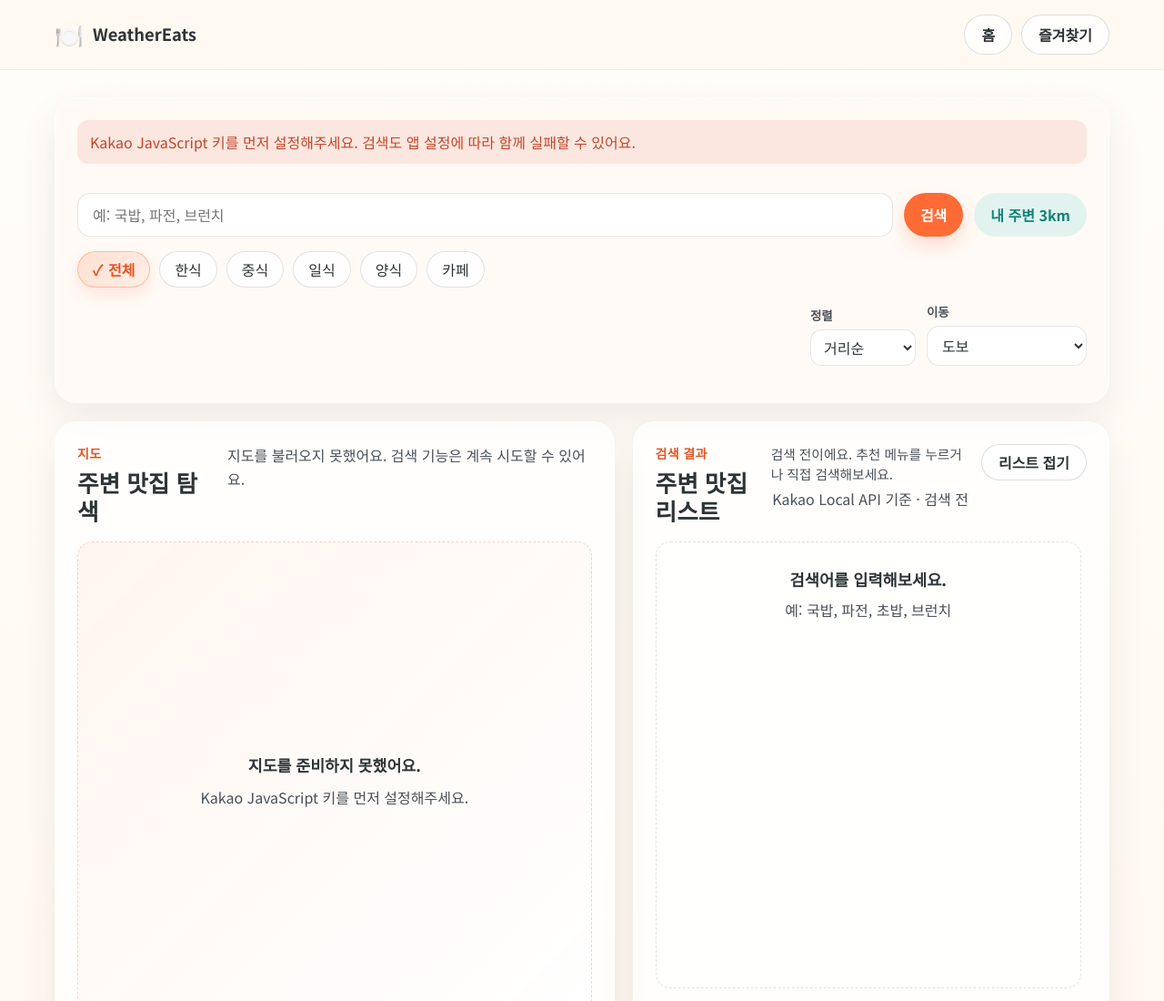
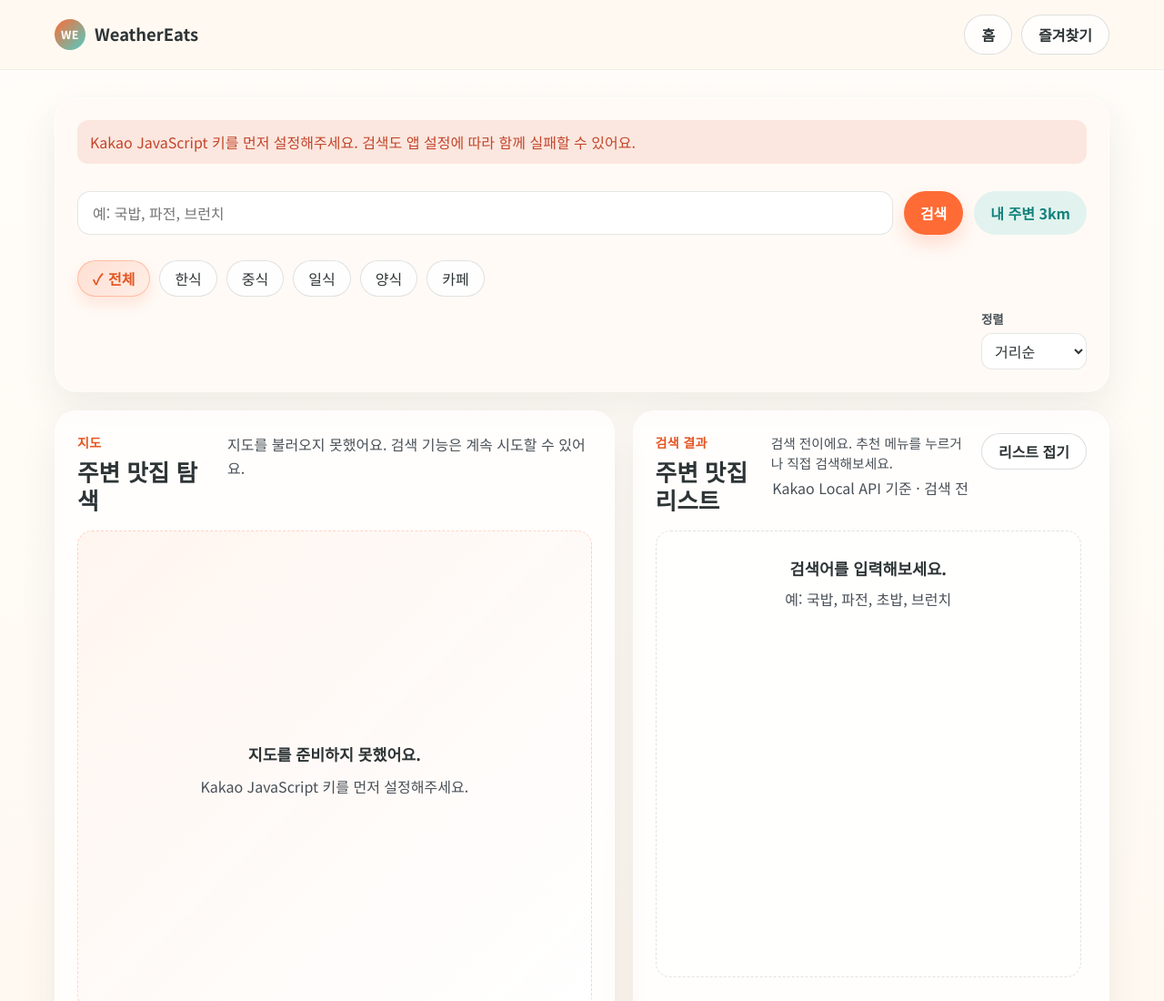
Before and after one commit to tmdry4530/kosta-ajax, a plain HTML site: page search.html in a window 1280 px wide. Shown: the top 1100 px of the page at 91% size. Drawn offline with nearby package versions, Linux system fonts and the light colour scheme.

Commit message:
style: clean up the dogfood search controls and branding

```diff
--- a/css/common.css
+++ b/css/common.css
@@ -91,7 +91,17 @@ body.theme-default {
 }
 
 .brand-mark {
-  font-size: 1.6rem;
+  align-items: center;
+  background: linear-gradient(135deg, var(--color-primary), var(--color-secondary));
+  border-radius: 999px;
+  color: #ffffff;
+  display: inline-flex;
+  font-size: 0.78rem;
+  font-weight: 700;
+  height: 34px;
+  justify-content: center;
+  letter-spacing: 0.04em;
+  width: 34px;
 }
 
 .header-nav {
--- a/css/search.css
+++ b/css/search.css
@@ -10,7 +10,7 @@
 .search-controls-panel {
   background: #fffaf6;
   display: grid;
-  gap: 16px;
+  gap: 14px;
 }
 
 .search-form {
@@ -27,6 +27,7 @@
 .search-utility-bar {
   display: grid;
   gap: 12px;
+  justify-content: end;
 }
 
 .search-select-group {
@@ -62,7 +63,6 @@
 .recent-searches {
   display: grid;
   gap: 8px;
-  order: 1;
 }
 
 .recent-search-list,
@@ -433,6 +433,7 @@
 
   .search-utility-bar {
     grid-template-columns: 1fr;
+    justify-content: stretch;
   }
 
   .search-select-group-compact {
@@ -505,8 +506,7 @@
   }
 
   .search-utility-bar {
-    align-items: end;
-    grid-template-columns: minmax(0, 1fr) minmax(140px, 176px);
+    grid-template-columns: minmax(140px, 176px);
   }
 
   .search-content-grid {
--- a/search.html
+++ b/search.html
@@ -18,7 +18,7 @@
     <header class="site-header">
       <div class="container header-inner">
         <a class="brand" href="index.html" aria-label="WeatherEats 홈">
-          <span class="brand-mark">🍽️</span>
+          <span class="brand-mark" aria-hidden="true">WE</span>
           <span class="brand-text">WeatherEats</span>
         </a>
         <nav class="header-nav" aria-label="주요 메뉴">
@@ -40,7 +40,6 @@
             <button id="nearby-button" class="button button-secondary" type="button">내 주변 3km</button>
           </form>
           <div id="recent-searches" class="recent-searches" aria-live="polite"></div>
-          <div id="manual-search-location" class="manual-location-panel"></div>
           <div class="filter-group" aria-label="카테고리 필터">
             <button class="filter-chip is-active" type="button" data-filter="all">전체</button>
             <button class="filter-chip" type="button" data-filter="한식">한식</button>
@@ -58,14 +57,8 @@
                 <option value="category">카테고리순</option>
               </select>
             </label>
-            <label class="search-select-group" for="travel-mode">
-              <span class="search-select-label">이동</span>
-              <select id="travel-mode" class="search-select">
-                <option value="walk">도보</option>
-                <option value="car">차량</option>
-              </select>
-            </label>
           </div>
+          <div id="manual-search-location" class="manual-location-panel"></div>
         </section>
 
         <section class="search-content-grid">
```
Also changed, not shown: favorites.html (+1 -1 lines), index.html (+1 -1 lines).
